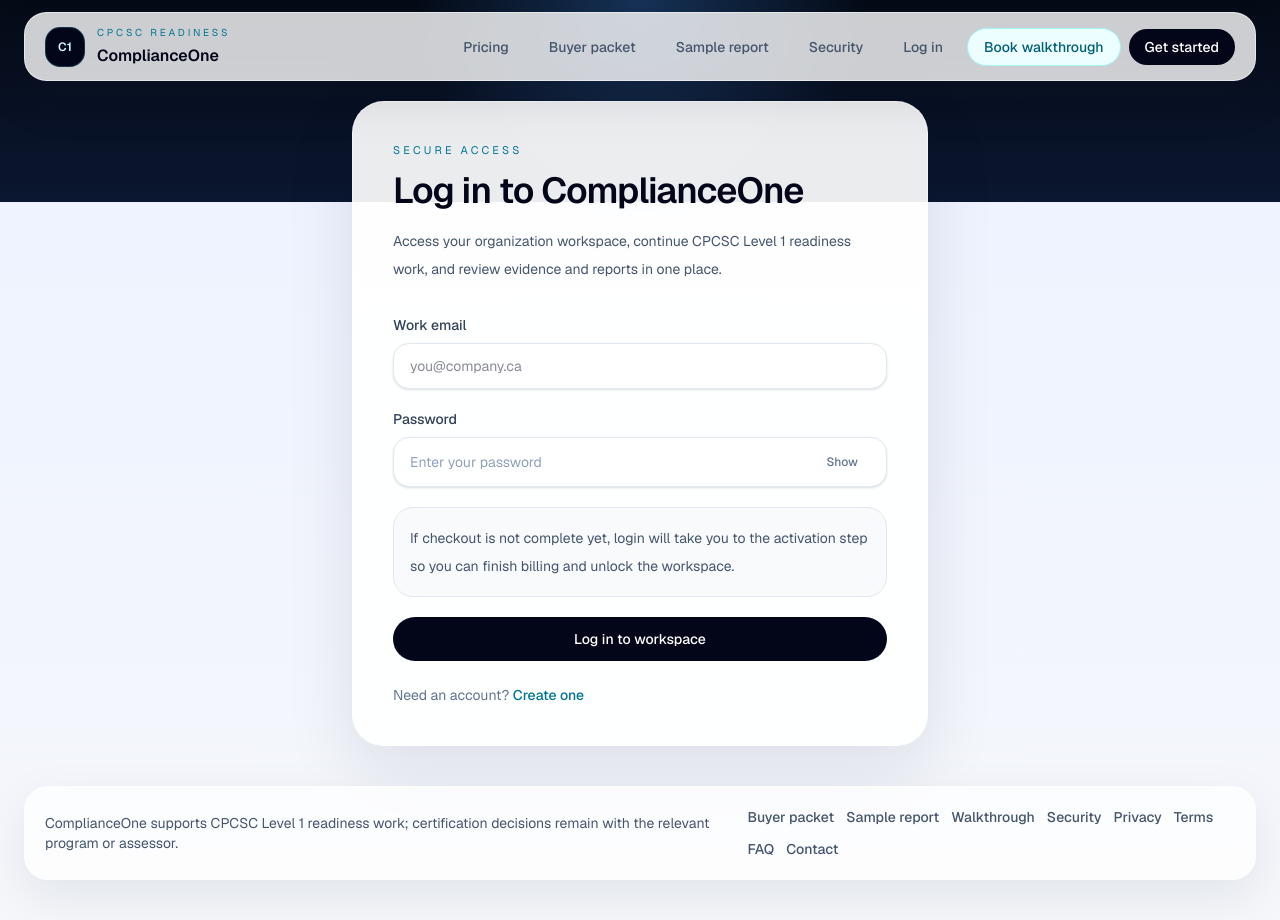
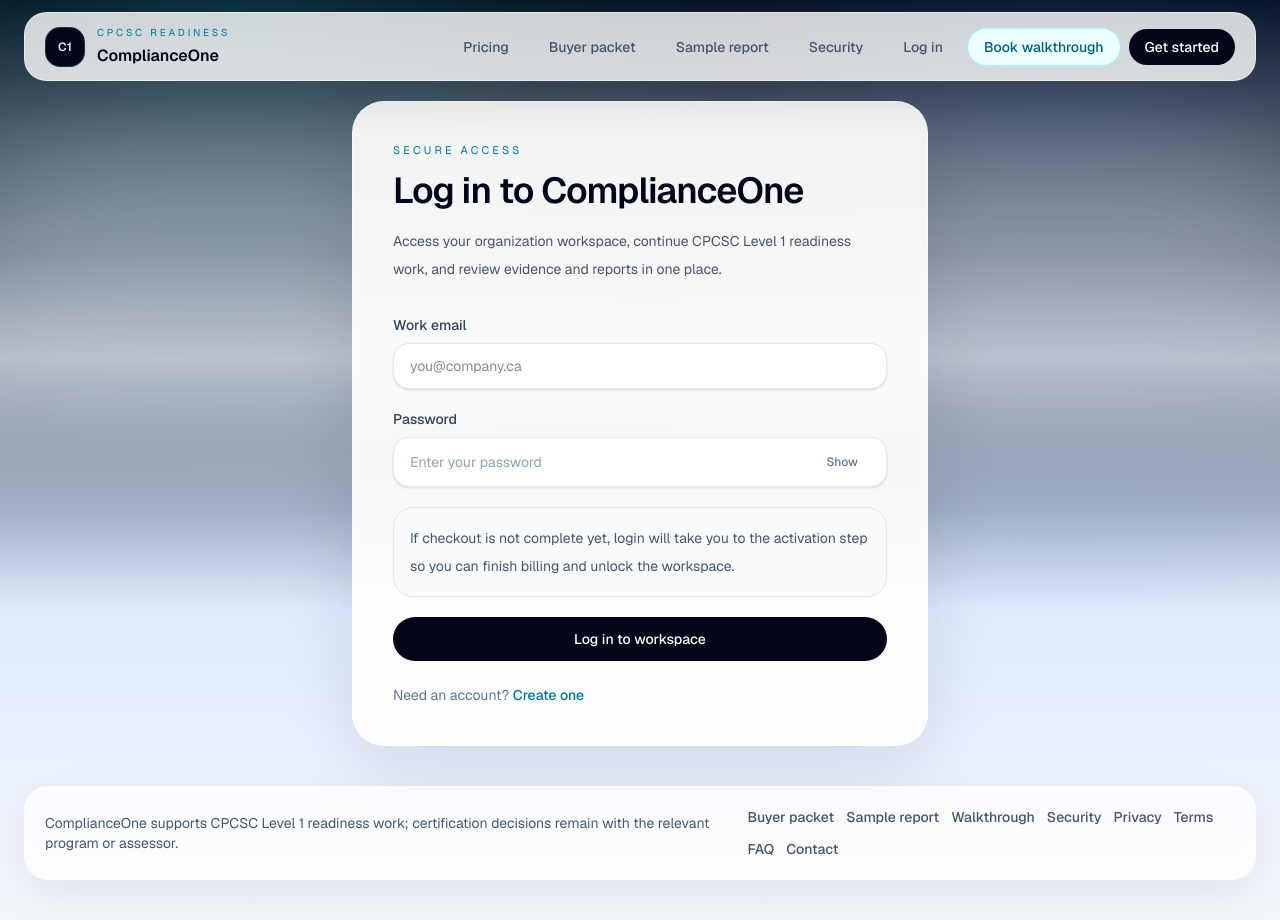
Before and after one commit to MikeD1/cpcsc-compliance-saas, a Next.js app: page /login in a window 1280 px wide. Built offline with nearby package versions, Linux system fonts and the light colour scheme; no server answers.

Commit message:
fix: share softened page background

```diff
--- a/src/app/admin/page.tsx
+++ b/src/app/admin/page.tsx
@@ -1,6 +1,7 @@
 import Link from "next/link";
 import { redirect } from "next/navigation";
 import { DeleteUserButton } from "@/components/admin/delete-user-button";
+import { PageBackground } from "@/components/page-background";
 import { getCurrentAdminAccess } from "@/lib/admin";
 import { getSupabaseAdmin } from "@/lib/supabase";
 
@@ -49,8 +50,9 @@ export default async function AdminPage() {
   const authUsers = authUsersResult.data.users;
 
   return (
-    <main className="min-h-screen bg-[radial-gradient(circle_at_top,#163257_0%,transparent_28%),linear-gradient(180deg,#050b16_0%,#0b1630_18%,#eef3ff_18%,#f5f7fb_100%)] px-4 py-8 text-slate-900">
-      <div className="mx-auto flex max-w-[1400px] flex-col gap-6">
+    <PageBackground>
+      <main className="px-4 py-8 text-slate-900">
+        <div className="mx-auto flex max-w-[1400px] flex-col gap-6">
         <section className="rounded-[2rem] border border-white/50 bg-white/92 p-8 shadow-[0_24px_70px_rgba(15,23,42,0.10)]">
           <p className="text-[11px] uppercase tracking-[0.28em] text-cyan-700">Support console</p>
           <h1 className="mt-3 text-4xl font-semibold tracking-tight text-slate-950 lg:text-5xl">Organization billing overview</h1>
@@ -139,8 +141,9 @@ export default async function AdminPage() {
             );
           })}
         </section>
-      </div>
-    </main>
+        </div>
+      </main>
+    </PageBackground>
   );
 }
 
--- a/src/components/app-shell.tsx
+++ b/src/components/app-shell.tsx
@@ -1,15 +1,14 @@
 import Link from "next/link";
 import type { ReactNode } from "react";
 import { AppNav } from "@/components/app-nav";
+import { PageBackground } from "@/components/page-background";
 
 export function AppShell({ children, organizationName }: { children: ReactNode; organizationName?: string | null }) {
   const displayOrg = organizationName || "Your organization";
 
   return (
-    <div className="relative min-h-screen overflow-hidden bg-[radial-gradient(circle_at_18%_0%,rgba(34,211,238,0.18),transparent_32rem),radial-gradient(circle_at_82%_8%,rgba(59,130,246,0.16),transparent_34rem),linear-gradient(180deg,#050b16_0%,#0b1630_16rem,#dfeaff_38rem,#f5f7fb_100%)] text-slate-900">
-      <div className="pointer-events-none absolute inset-x-0 top-0 h-[32rem] bg-[linear-gradient(180deg,rgba(255,255,255,0)_0%,rgba(245,247,251,0.64)_70%,rgba(245,247,251,0)_100%)]" />
-      <div className="pointer-events-none absolute left-1/2 top-28 h-56 w-[84rem] -translate-x-1/2 rounded-full bg-white/18 blur-3xl" />
-      <div className="relative mx-auto flex min-h-screen w-full max-w-[1800px] flex-col gap-5 px-4 py-4 lg:px-6 lg:py-5 2xl:px-8">
+    <PageBackground>
+      <div className="mx-auto flex min-h-screen w-full max-w-[1800px] flex-col gap-5 px-4 py-4 lg:px-6 lg:py-5 2xl:px-8">
         <header className="sticky top-3 z-20 overflow-hidden rounded-[1.4rem] border border-white/50 bg-white/88 shadow-[0_18px_50px_rgba(15,23,42,0.10)] backdrop-blur">
           <div className="flex flex-col gap-4 px-4 py-4 lg:flex-row lg:items-center lg:justify-between lg:px-5 lg:py-4">
             <Link href="/dashboard" className="flex items-center gap-3 rounded-[1rem] outline-none focus-visible:ring-2 focus-visible:ring-cyan-500 focus-visible:ring-offset-2">
@@ -28,6 +27,6 @@ export function AppShell({ children, organizationName }: { children: ReactNode;
 
         <main className="flex min-w-0 flex-1 flex-col gap-6">{children}</main>
       </div>
-    </div>
+    </PageBackground>
   );
 }
--- a/src/components/marketing/public-shell.tsx
+++ b/src/components/marketing/public-shell.tsx
@@ -1,5 +1,6 @@
 import type { ReactNode } from "react";
 import Link from "next/link";
+import { PageBackground } from "@/components/page-background";
 import { PublicHeader } from "@/components/marketing/public-header";
 
 const footerLinks = [
@@ -15,7 +16,7 @@ const footerLinks = [
 
 export function PublicShell({ children }: { children: ReactNode }) {
   return (
-    <div className="min-h-screen bg-[radial-gradient(circle_at_top,#163257_0%,transparent_20%),linear-gradient(180deg,#050b16_0%,#0b1630_22%,#eef3ff_22%,#f5f7fb_100%)]">
+    <PageBackground>
       <PublicHeader />
       <main className="mx-auto flex w-full max-w-[1400px] flex-col gap-10 px-4 pb-10 pt-6 lg:px-6 lg:pt-8">
         {children}
@@ -32,6 +33,6 @@ export function PublicShell({ children }: { children: ReactNode }) {
           </nav>
         </div>
       </footer>
-    </div>
+    </PageBackground>
   );
 }
--- /dev/null
+++ b/src/components/page-background.tsx
@@ -0,0 +1,11 @@
+import type { ReactNode } from "react";
+
+export function PageBackground({ children, className = "" }: { children: ReactNode; className?: string }) {
+  return (
+    <div className={`relative min-h-screen overflow-hidden bg-[radial-gradient(circle_at_18%_0%,rgba(34,211,238,0.18),transparent_32rem),radial-gradient(circle_at_82%_8%,rgba(59,130,246,0.16),transparent_34rem),linear-gradient(180deg,#050b16_0%,#0b1630_16rem,#dfeaff_38rem,#f5f7fb_100%)] text-slate-900 ${className}`}>
+      <div className="pointer-events-none absolute inset-x-0 top-0 h-[32rem] bg-[linear-gradient(180deg,rgba(255,255,255,0)_0%,rgba(245,247,251,0.64)_70%,rgba(245,247,251,0)_100%)]" />
+      <div className="pointer-events-none absolute left-1/2 top-28 h-56 w-[84rem] -translate-x-1/2 rounded-full bg-white/18 blur-3xl" />
+      <div className="relative min-h-screen">{children}</div>
+    </div>
+  );
+}
```
